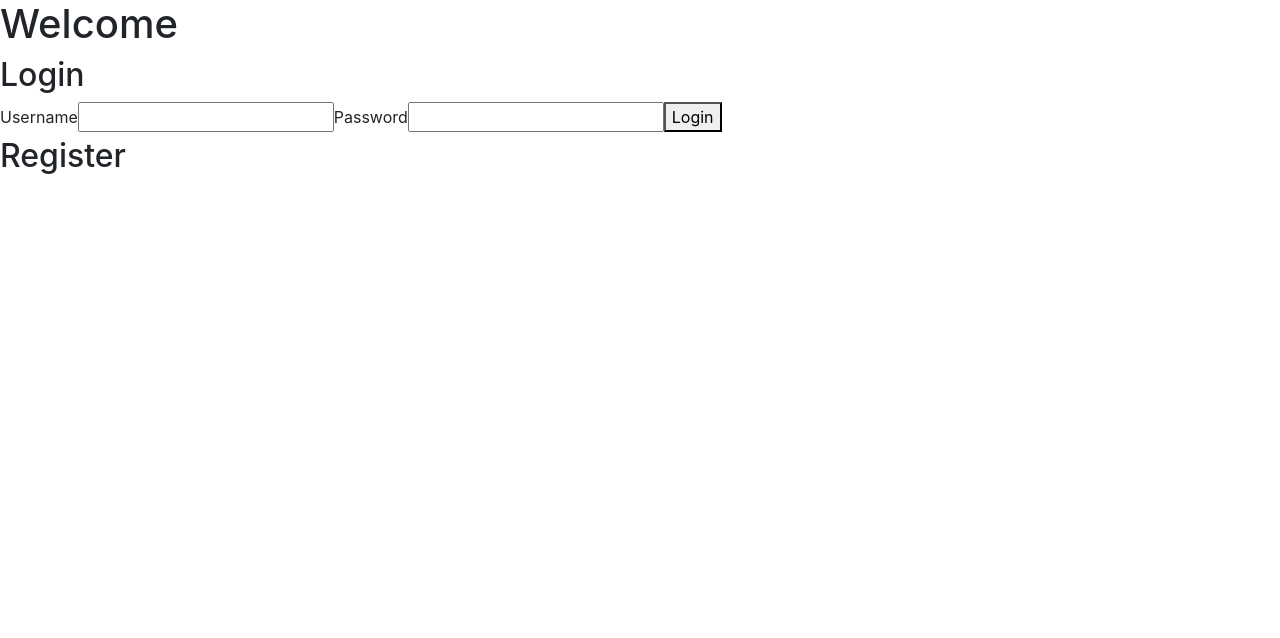
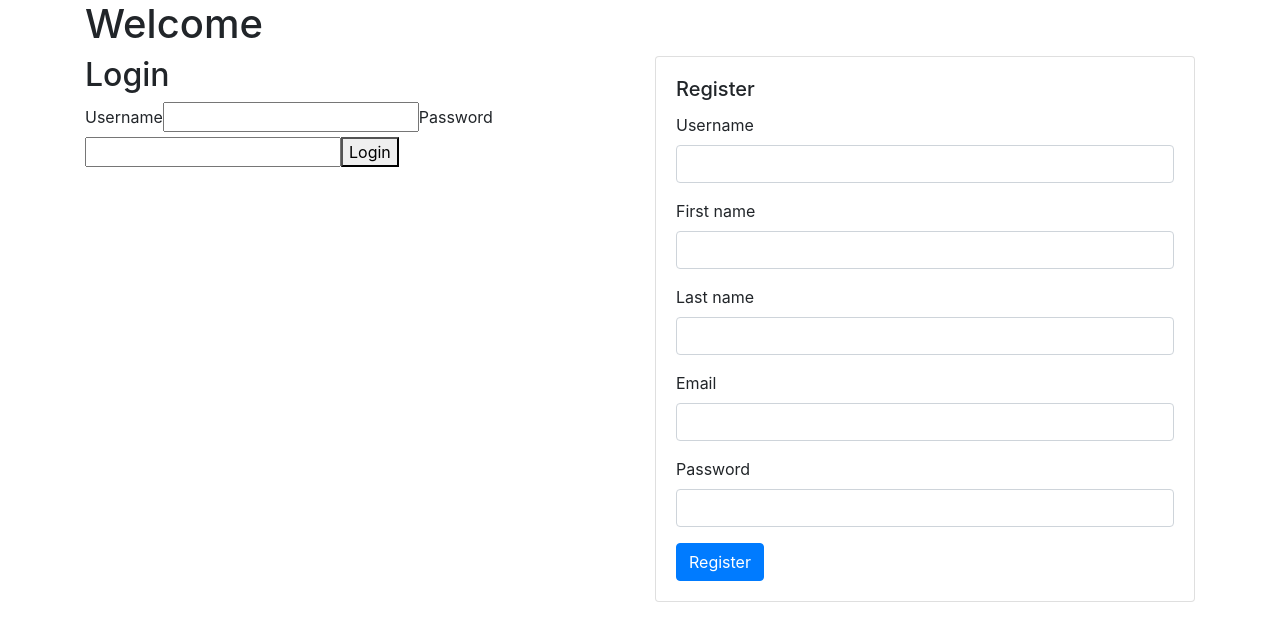
Before and after one commit to marcheimendinger/little-social-network, a React (Create React App) app in the folder client/: page /welcome in a window 1280 px wide. Shown: the top 638 px of the page. Built offline with nearby package versions, Linux system fonts and the light colour scheme.

Commit message:
Add Register function

```diff
--- a/client/src/App.js
+++ b/client/src/App.js
@@ -1,5 +1,7 @@
 import React from 'react'
 import { Switch, Route } from 'react-router-dom'
+import { Container } from 'react-bootstrap'
+import { setLocale } from 'yup'
 
 // Pages components
 import Welcome from './components/public/Welcome'
@@ -7,7 +9,22 @@ import Welcome from './components/public/Welcome'
 import RestrictedPages from './components/restricted/RestrictedPages'
 
 export default function App() {
+    // Custom error messages for forms validation with Yup
+    // https://github.com/jquense/yup#using-a-custom-locale-dictionary
+    setLocale({
+        mixed: {
+            default: 'Not valid',
+            required: 'Required'
+        },
+        string: {
+            min: 'Too short',
+            max: 'Too long',
+            email: 'Not a valid email address'
+        }
+    })
+
     return (
+        <Container>
             <Switch>
                 {/* Public pages */}
                 <Route path="/welcome" component={Welcome} />
@@ -15,5 +32,6 @@ export default function App() {
                 {/* Private pages */}
                 <Route component={RestrictedPages} />
             </Switch>
+        </Container>
     )
 }
--- /dev/null
+++ b/client/src/components/FormInput.js
@@ -0,0 +1,28 @@
+import React from 'react'
+import { Form } from 'react-bootstrap'
+
+// Generate all necessary code for a string input in a form
+// To use as the 'component' prop in the 'Field' component from Formik
+// Required props : 'name', 'placeholder' and 'type'
+// Inspiration : https://jaredpalmer.com/formik/docs/api/field
+function String({
+    field,
+    form: { touched, errors },
+    ...props}) {
+    return (
+        <Form.Group controlId={field.name} >
+            <Form.Label>{props.placeholder}</Form.Label>
+            <Form.Control
+                {...field}
+                type={props.type}
+                isValid={touched[field.name] && !errors[field.name]}
+                isInvalid={touched[field.name] && errors[field.name]}
+            />
+            <Form.Control.Feedback type="invalid">
+                {errors[field.name]}
+            </Form.Control.Feedback>
+        </Form.Group>
+    )
+}
+
+export default { String }
--- /dev/null
+++ b/client/src/components/public/Register.js
@@ -0,0 +1,86 @@
+import React, { useState } from 'react'
+import { Redirect } from 'react-router-dom'
+import { Card, Form, Button, Alert } from 'react-bootstrap'
+import { Formik, Field } from 'formik'
+import * as Yup from 'yup'
+
+import API from '../API'
+import Input from '../FormInput'
+
+export default function Register() {
+    const [redirectToHome, setRedirectToHome] = useState(false)
+
+    const validationSchema = Yup.object().shape({
+        username: Yup.string()
+            .required()
+            .min(5)
+            .max(32),
+        first_name: Yup.string()
+            .required()
+            .min(2)
+            .max(50),
+        last_name: Yup.string()
+            .required()
+            .min(2)
+            .max(50),
+        email: Yup.string()
+            .email()
+            .required()
+            .max(50),
+        password: Yup.string()
+            .required()
+            .min(5)
+            .max(100)
+    })
+
+    async function handleSubmit(values, actions) {
+        try {
+            await API.post('/user/register', {
+                username: values.username,
+                first_name: values.first_name,
+                last_name: values.last_name,
+                email: values.email,
+                password: values.password
+            })
+            setRedirectToHome(true)
+        } catch (e) {
+            console.log(e)
+            actions.setSubmitting(false)
+            actions.setStatus({ error: 'Please retry, something went wrong with the server.' })
+        }
+    }
+
+    if (redirectToHome) {
+        return <Redirect to="/" />
+    }
+
+    return (
+        <Card>
+            <Card.Body>
+                <Card.Title>Register</Card.Title>
+                <Formik
+                    initialValues={{
+                        username: '',
+                        first_name: '',
+                        last_name: '',
+                        email: '',
+                        password: ''
+                    }}
+                    validationSchema={validationSchema}
+                    onSubmit={handleSubmit}
+                    render = {({ handleSubmit, status }) => (
+                        <Form noValidate onSubmit={handleSubmit} >
+                            { status ? <Alert variant="danger">{status.error}</Alert> : null }
+                            <Field name="username" placeholder="Username" type="text" component={Input.String} />
+                            <Field name="first_name" placeholder="First name" type="text" component={Input.String} />
+                            <Field name="last_name" placeholder="Last name" type="text" component={Input.String} />
+                            <Field name="email" placeholder="Email" type="email" component={Input.String} />
+                            <Field name="password" placeholder="Password" type="password" component={Input.String} />
+                            <Button type="submit">Register</Button>
+                        </Form>
+                    )}
+                />
+            </Card.Body>
+        </Card>
+    )
+}
--- a/client/src/components/public/Welcome.js
+++ b/client/src/components/public/Welcome.js
@@ -1,13 +1,22 @@
 import React, { Fragment } from 'react'
+import { Row, Col } from 'react-bootstrap'
 
 import Login from './Login'
+import Register from './Register'
 
+// TODO : Add cookie check, if authenticated redirect to '/'
 export default function Welcome() {
     return(
         <Fragment>
             <h1>Welcome</h1>
-            <Login />
-            <h2>Register</h2>
+            <Row>
+                <Col>
+                    <Login />
+                </Col>
+                <Col>
+                    <Register />
+                </Col>
+            </Row>
         </Fragment>
     )
 }
```
Lines whose indentation alone changed are shown as unchanged.
